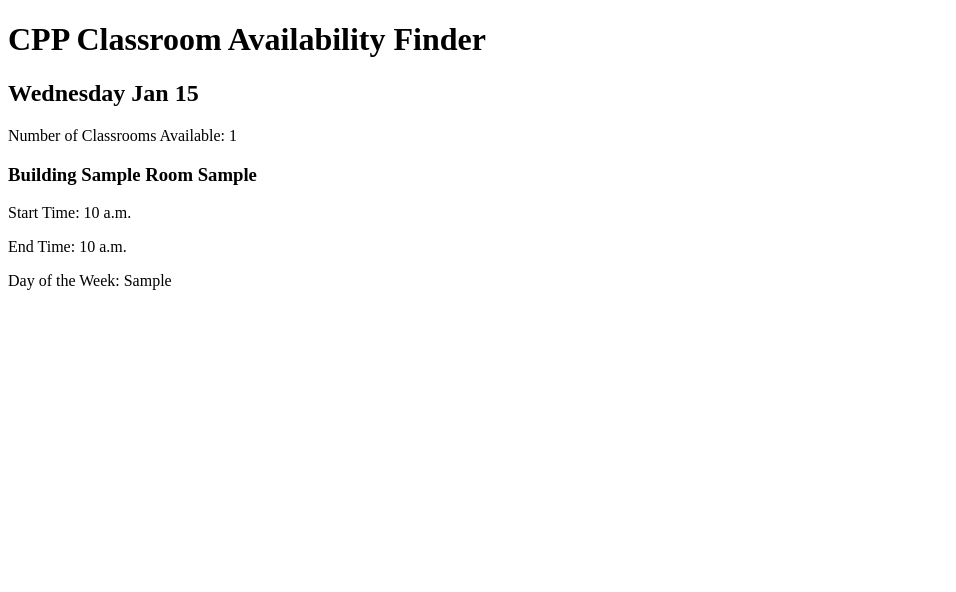
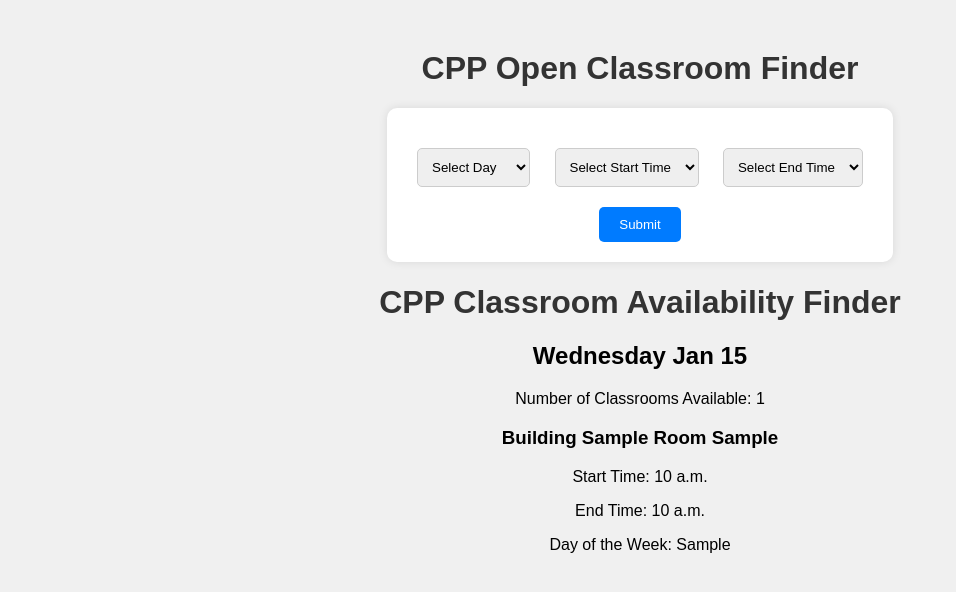
Before and after one commit to ZombiMigz/CPP-Classroom-Finder, a Django app: template src/templates/index.html in a window 1280 px wide. Shown: the top 592 px of the page, without its empty margins (0-956 px from the left). Run offline with Django 5.2, Linux system fonts and the light colour scheme; tables that the repository leaves empty hold one stand-in row (values such as "Sample post"); the template is opened without the code that fills it: values that come from a table or form of the project are taken from there, most other values are stand-ins (such as "Sample title", 1, 10 or a date in 2020).

Commit message:
initial ui setup

```diff
--- /dev/null
+++ b/src/forms.py
@@ -0,0 +1,19 @@
+from django import forms
+
+
+class ClassroomForm(forms.Form):
+    DAYS_CHOICES = (
+        ('mon', 'Monday'),
+        ('tue', 'Tuesday'),
+        ('wed', 'Wednesday'),
+        ('thu', 'Thursday'),
+        ('fri', 'Friday'),
+        ('sat', 'Saturday'),
+        ('sun', 'Sunday'),
+    )
+
+    TIMES_CHOICES = [(f"{hour}:{minute} {period}", f"{hour}:{minute} {period}") for period in ['AM', 'PM'] for hour in range(1, 13) for minute in ['00', '15', '30', '45']]
+
+    day = forms.ChoiceField(choices=DAYS_CHOICES)
+    start_time = forms.ChoiceField(choices=TIMES_CHOICES)
+    end_time = forms.ChoiceField(choices=TIMES_CHOICES)
--- a/src/settings.py
+++ b/src/settings.py
@@ -62,7 +62,7 @@ ROOT_URLCONF = "src.urls"
 TEMPLATES = [  # type: ignore
     {
         "BACKEND": "django.template.backends.django.DjangoTemplates",
-        "DIRS": [],
+        "DIRS": [os.path.join(BASE_DIR, 'templates')],
         "APP_DIRS": True,
         "OPTIONS": {
             "context_processors": [
--- a/src/templates/index.html
+++ b/src/templates/index.html
@@ -3,12 +3,46 @@
 <!DOCTYPE html>
 <html lang="en">
   <head>
-    <meta charset="UTF-8">
-    <meta name="viewport" content="width=device-width, initial-scale=1.0">
-    <title>Available Classrooms</title>
-    <link rel="stylesheet" type="text/css" href="{% static 'styles.css' %}">
+    <meta charset="UTF-8" />
+    <meta name="viewport" content="width=device-width, initial-scale=1.0" />
+    <title>CPP Open Classroom Finder</title>
+    <link rel="stylesheet" href="styles.css" />
   </head>
   <body>
+    <div class="container">
+      <h1>CPP Open Classroom Finder</h1>
+      <form method="post">
+        {% csrf_token %}
+        <div class="row">
+          <select name="day">
+            <option value="" disabled selected>Select Day</option>
+            {% for day_value, day_label in form.day.field.choices %}
+            <option value="{{ day_value }}">{{ day_label }}</option>
+            {% endfor %}
+          </select>
+          <select name="start_time">
+            <option value="" disabled selected>Select Start Time</option>
+            {% for time_value, time_label in form.start_time.field.choices %}
+            <option value="{{ time_value }}">{{ time_label }}</option>
+            {% endfor %}
+          </select>
+          <select name="end_time">
+            <option value="" disabled selected>Select End Time</option>
+            {% for time_value, time_label in form.end_time.field.choices %}
+            <option value="{{ time_value }}">{{ time_label }}</option>
+            {% endfor %}
+          </select>
+        </div>
+        <button type="submit">Submit</button>
+      </form>
+      {% if schedule %}
+      <div class="result">
+        <h2>{{ date | date:"l M j" }}</h2>
+        <p>Number of Classrooms Available: {{ classes.count }}</p>
+      </div>
+      {% endif %}
+    </div>
+
     <div class="header">
       <h1>CPP Classroom Availability Finder</h1>
       <h2>{{ date | date:"l M j" }}</h2>
@@ -20,7 +54,7 @@
         <h3>Building {{ class.building }} Room {{ class.room }}</h3>
         <p>Start Time: {{ class.start_time }}</p>
         <p>End Time: {{ class.end_time }}</p>
-                <p>Day of the Week: {{ class.day_of_the_week }} </p>
+        <p>Day of the Week: {{ class.day_of_the_week }}</p>
       </div>
       {% endfor %}
     </div>
--- a/src/templates/styles.css
+++ b/src/templates/styles.css
@@ -0,0 +1,39 @@
+body {
+  background-color: #f0f0f0;
+  font-family: Arial, sans-serif;
+  text-align: center;
+}
+.container {
+  margin-top: 50px;
+}
+h1 {
+  color: #333;
+}
+form {
+  display: inline-block;
+  background-color: #fff;
+  padding: 20px;
+  border-radius: 10px;
+  box-shadow: 0 0 10px rgba(0, 0, 0, 0.1);
+}
+.row {
+  margin-top: 20px;
+}
+.row select {
+  margin: 0 10px;
+  padding: 10px;
+  border: 1px solid #ccc;
+  border-radius: 5px;
+}
+button {
+  margin-top: 20px;
+  padding: 10px 20px;
+  background-color: #007bff;
+  color: #fff;
+  border: none;
+  border-radius: 5px;
+  cursor: pointer;
+}
+.result {
+  margin-top: 30px;
+}
--- a/src/views.py
+++ b/src/views.py
@@ -1,10 +1,13 @@
 from django.http import HttpRequest
 from django.shortcuts import render
+from src.forms import ClassroomForm
 from src.models import ScheduleBlock
 from datetime import datetime
 
 
 def index(request: HttpRequest):
+    form = ClassroomForm()
+    return render(request, 'index.html', {'form': form})
     classes = ScheduleBlock.objects.all()
     date = datetime.now()
     return render(request, 'index.html', {"classes": classes, "date": date})
```
Lines whose indentation alone changed are shown as unchanged.
